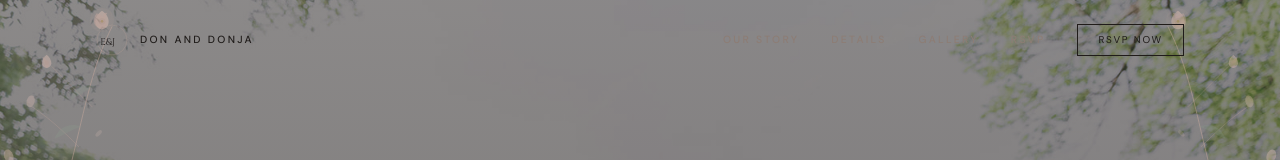
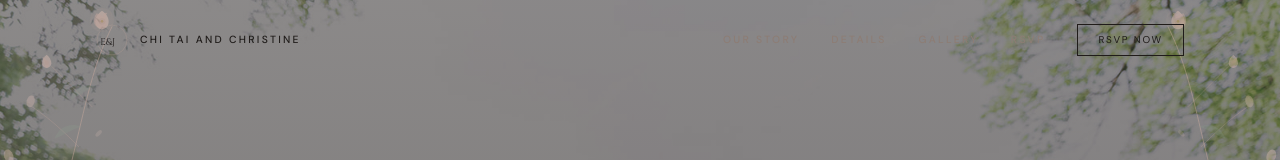
Before and after one commit to donjadao/ccwedding, a React (Vite) app: page / in a window 1280 px wide. Shown: the top 160 px of the page. Built offline with nearby package versions, Linux system fonts and the light colour scheme; the HTML template or start-up script is replaced by a standard one.

Commit message:
Update names in App component

```diff
--- a/src/App.tsx
+++ b/src/App.tsx
@@ -259,7 +259,7 @@ function IntroOverlay({ onComplete }: { onComplete: () => void }) {
           <div className="text-center animate-section">
             <p className="section-label mb-4" style={{ color: "#c9a89b" }}>Est. 2025</p>
             <h1 className="text-white mb-2" style={{ fontFamily: "'Cinzel', serif", fontSize: "clamp(2.2rem, 6vw, 4rem)", fontWeight: 400, letterSpacing: "0.1em" }}>
-              Don and Donja
+              Chi Tai and Christine
             </h1>
             <p className="text-[#e8c4b8] text-sm tracking-[0.25em] uppercase mt-2" style={{ fontFamily: "'DM Sans', sans-serif", fontWeight: 300 }}>
               September 12, 2026 · Albuquerque, NM or Oklahoma
@@ -306,7 +306,7 @@ function Nav() {
             <circle cx="30" cy="30" r="28" stroke="#c9a89b" strokeWidth="0.8" opacity="0.5"/>
             <text x="8" y="40" fontFamily="'Cinzel', serif" fontSize="18" fontWeight="400" fill="#1a1614">E&J</text>
           </svg>
-          <span className="hidden md:block section-label" style={{ color: "#1a1614" }}>Don and Donja</span>
+          <span className="hidden md:block section-label" style={{ color: "#1a1614" }}>Chi Tai and Christine</span>
         </div>
         <div className="flex items-center gap-8">
           {links.map(link => (
```
